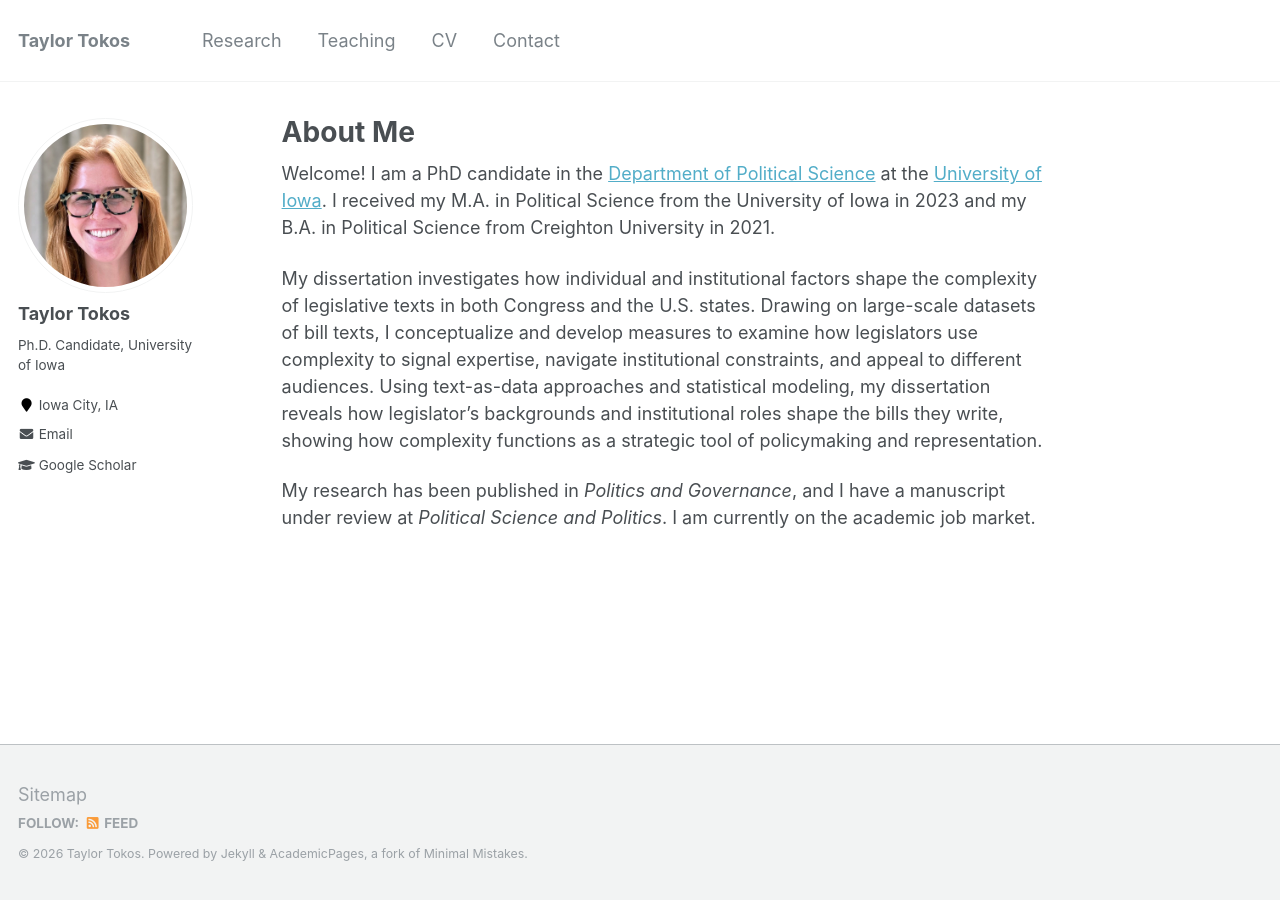
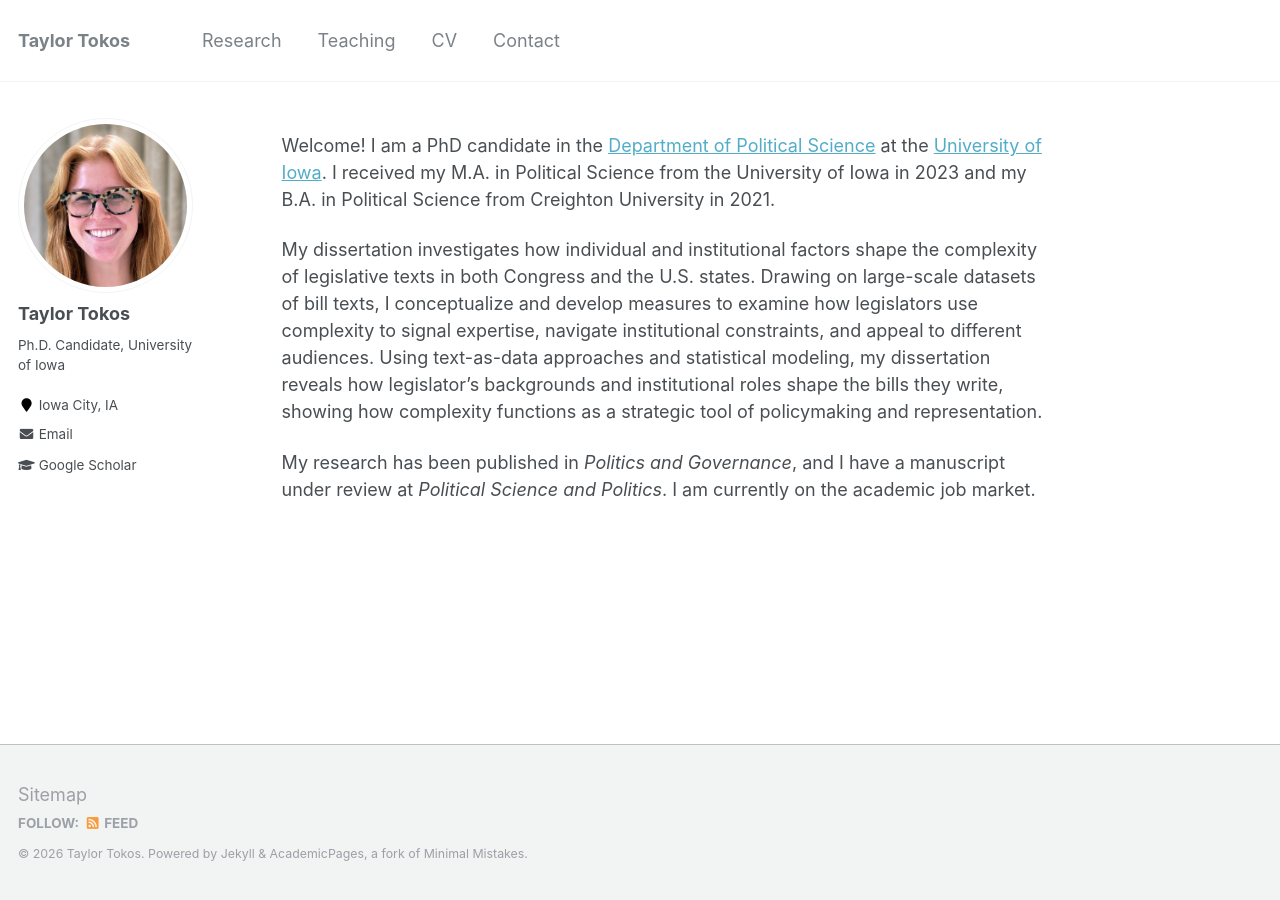
Before and after one commit to ttokos/ttokos.github.io, a Jekyll site: the page built from _pages/about.md, in a window 1280 px wide. Built offline with Jekyll 4.4.1, drawn with Linux system fonts in a browser that asks for light colours.

Commit message:
Update about.md

```diff
--- a/_pages/about.md
+++ b/_pages/about.md
@@ -1,7 +1,7 @@
 ---
 permalink: /
-title: "About Me"
-excerpt: "About me"
+title: ""
+excerpt: ""
 author_profile: true
 redirect_from:
   - /about/
```
